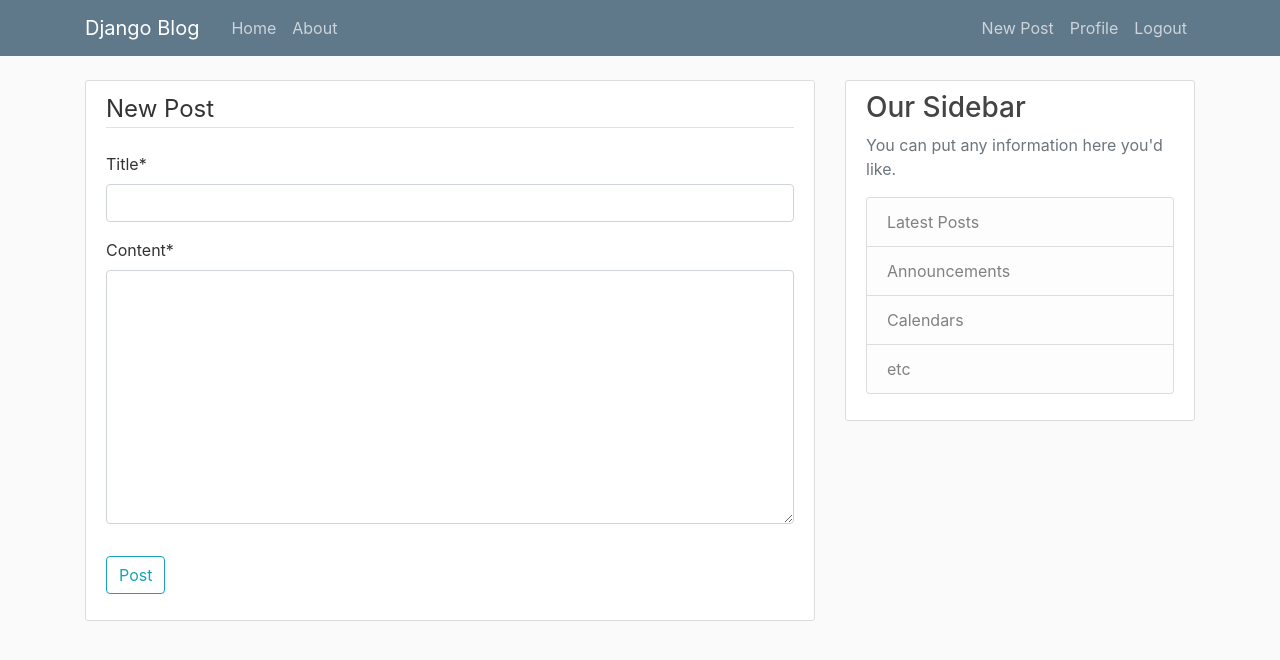
After one commit to jyothilakshmi-123/dj-blogapp, a Django app: page /post/new/ in a window 1280 px wide. The commit adds this page. Shown: the top 660 px of the page. Run offline with Django 3.2, Linux system fonts and the light colour scheme; a user stored in the database is signed in; some libraries are stand-ins or nearby versions.

Commit message:
Using listview create, delete,update the posts

```diff
--- a/blog/models.py
+++ b/blog/models.py
@@ -1,6 +1,7 @@
 from django.db import models
 from django.utils import timezone
 from django.contrib.auth.models import User
+from django.urls import reverse
 
 # Create your models here.
 class Post(models.Model):
@@ -12,3 +13,6 @@
 
     def __str__(self):
         return self.title
+
+    def get_absolute_url(self):
+        return reverse('post-detail',kwargs= {'pk': self.pk} )
--- a/blog/templates/blog/base.html
+++ b/blog/templates/blog/base.html
@@ -28,6 +28,7 @@
               <!-- Navbar Right Side -->
               <div class="navbar-nav">
                 {% if user.is_authenticated %}
+                    <a class="nav-item nav-link" href="{% url 'post-create' %}">New Post</a>
                     <a class="nav-item nav-link" href="{% url 'profile' %}">Profile</a>
                     <a class="nav-item nav-link" href="{% url 'logout' %}">Logout</a>
                 {% else %}
--- a/blog/templates/blog/home.html
+++ b/blog/templates/blog/home.html
@@ -8,7 +8,7 @@
                     <a class="mr-2" href="#">{{ post.author }}</a>
                     <small class="text-muted">{{ post.date_posted|date:"F d, Y" }}</small>
                 </div>
-                <h2><a class="article-title" href="#">{{ post.title }}</a></h2>
+                <h2><a class="article-title" href="{% url 'post-detail' post.id %}">{{ post.title }}</a></h2>
                 <p class="article-content">{{ post.content }}</p>
             </div>
         </article>
--- /dev/null
+++ b/blog/templates/blog/post_form.html
@@ -0,0 +1,18 @@
+{% extends 'blog/base.html' %}
+{% load crispy_forms_tags %}
+{% block content %}
+   <div class="content-section">
+       <form method="post">
+           {% csrf_token %}
+           <fieldset class="form-group">
+               <legend class="border-bottom mb-4">New Post</legend>
+               {{form|crispy}}
+           </fieldset>
+           <div class="form-group">
+                <button class="btn btn-outline-info" type="submit">Post</button>
+           </div>
+        </form>
+
+
+   </div>
+{% endblock content %}
--- a/blog/urls.py
+++ b/blog/urls.py
@@ -1,7 +1,12 @@
 from django.urls import path
 from . import views
+from .views import PostListView, PostDetailView,PostCreateView,PostUpdateView,PostDeleteView
 
 urlpatterns = [
-    path('', views.home,name = 'blog-home'),
+    path('', PostListView.as_view(), name = 'blog-home'),
+    path('post/<int:pk>/', PostDetailView.as_view(), name = 'post-detail'),
+    path('post/new/', PostCreateView.as_view(), name = 'post-create'),
+    path('post/<int:pk>/update/', PostUpdateView.as_view(), name = 'post-update'),
+    path('post/<int:pk>/delete/', PostDeleteView.as_view(), name = 'post-delete'),
     path('about', views.about,name = 'blog-about'),
 ]
--- a/blog/views.py
+++ b/blog/views.py
@@ -1,5 +1,7 @@
 from django.shortcuts import render
 from .models import Post
+from django.views.generic import ListView,DetailView,CreateView,UpdateView,DeleteView
+from django.contrib.auth.mixins import LoginRequiredMixin,UserPassesTestMixin
 
 # Create your views here
 
@@ -7,5 +9,49 @@
     context = {"posts" : Post.objects.all()}
     return render(request,'blog/home.html',context)
 
+class PostListView(ListView):
+    model = Post
+    template_name = 'blog/home.html'
+    context_object_name = 'posts'
+    ordering = ['-date_posted']
+
+class PostDetailView(DetailView):
+    model = Post
+
+class PostCreateView(LoginRequiredMixin,CreateView):
+    model = Post
+    fields = ['title','content']
+    def form_valid(self,form):
+        form.instance.author = self.request.user
+        return super().form_valid(form)
+
+class PostUpdateView(LoginRequiredMixin,UserPassesTestMixin,UpdateView):
+    model = Post
+    fields = ['title','content']
+
+    def form_valid(self,form):
+        form.instance.author = self.request.user
+        return super().form_valid(form)
+    def test_func(self):
+        post = self.get_object()
+        if post.author == self.request.user:
+            return True
+        else:
+            return False
+
+
+class PostDeleteView(LoginRequiredMixin,UserPassesTestMixin,DeleteView):
+    model = Post
+    success_url = '/'
+
+    def test_func(self):
+        post = self.get_object()
+        if post.author == self.request.user:
+            return True
+        else:
+            return False
+
+
+
 def about(request):
     return render(request,'blog/about.html',{'title': 'about'})
--- a/users/models.py
+++ b/users/models.py
@@ -12,8 +12,8 @@
 
 
 
-    def save(self):
-        super().save()
+    def save(self,*args,**kwargs):
+        super(Profile,self).save(*args, **kwargs)
 
         img = Image.open(self.image.path)
 
```
Also changed, not shown: blog/templates/blog/post_confirm_delete.html (added, +19 -0 lines), blog/templates/blog/post_detail.html (added, +22 -0 lines), db.sqlite3.
